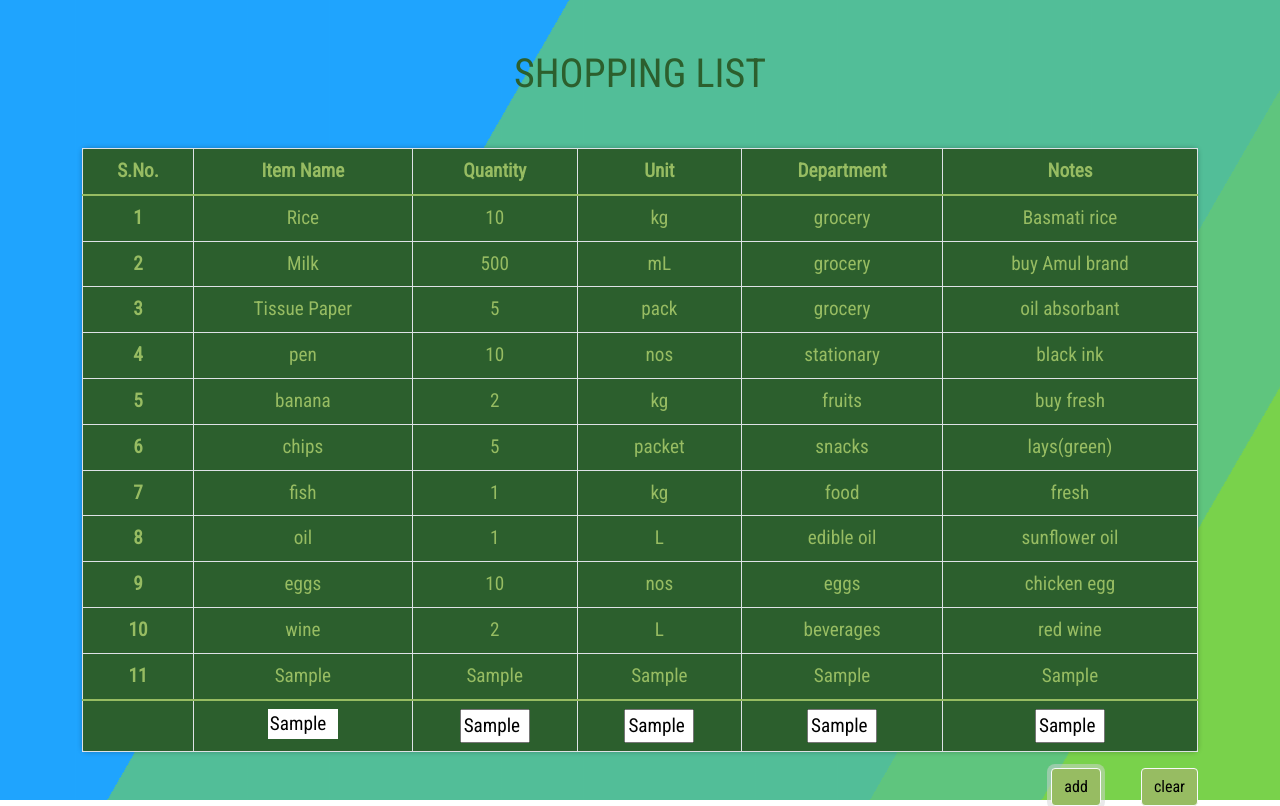
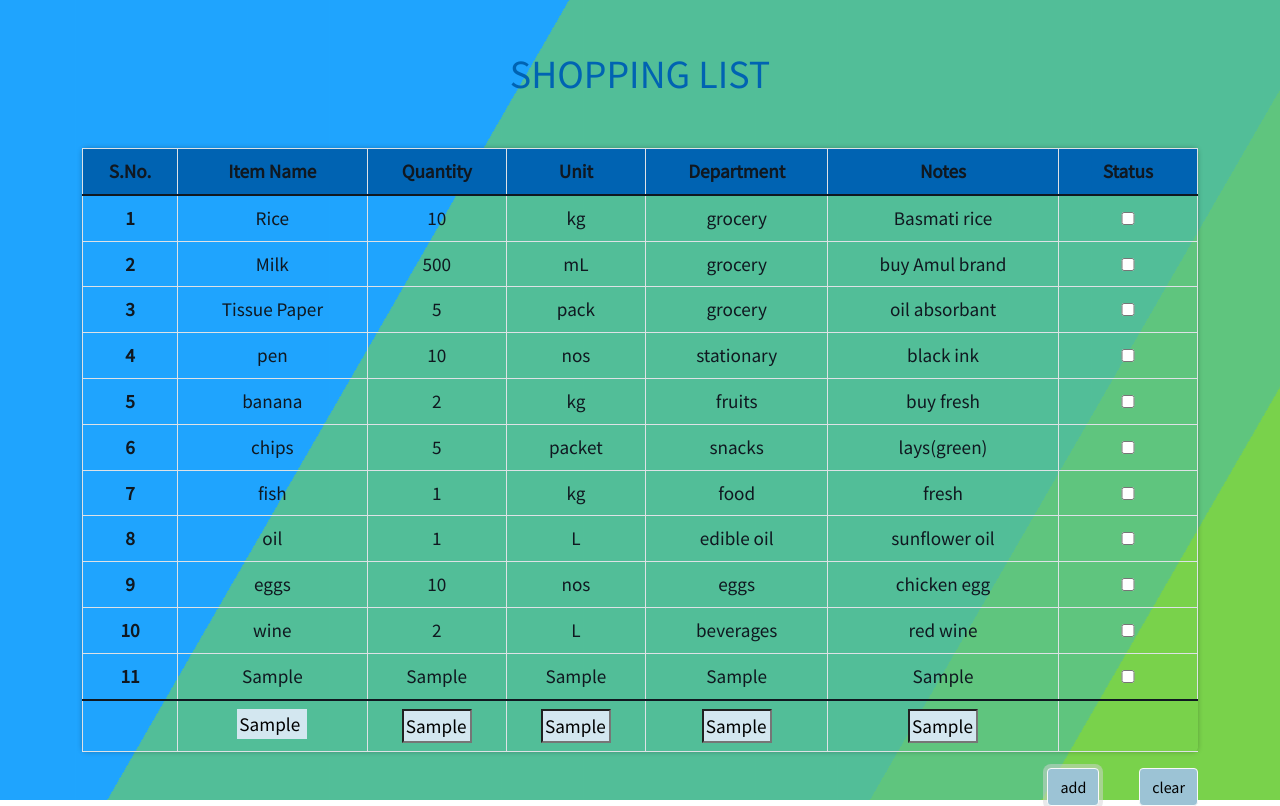
Before and after one commit to ashishbinu13/shopping-list, a plain HTML site: page index.html in a window 1280 px wide. Both pictures are taken after typing "Sample", "Sample", "Sample", "Sample", "Sample" into the empty fields and a click on the button "add". Drawn offline with nearby package versions, Linux system fonts and the light colour scheme.

Commit message:
final commit

```diff
--- a/index.html
+++ b/index.html
@@ -47,6 +47,7 @@
             <th scope="col">Unit</th>
             <th scope="col">Department</th>
             <th scope="col">Notes</th>
+            <th>Status</th>
           </tr>
         </thead>
         <tbody id="tBody"></tbody>
--- a/script.js
+++ b/script.js
@@ -10,11 +10,12 @@ function ajax() {
       for (var i = 0; i < list.length; i++) {
         var row = `<tr>
         <th scope="row">${list[i].sNo}</th>
-        <td>${list[i].iName}</td>
+        <td class="item">${list[i].iName}</td>
         <td>${list[i].qty}</td>
         <td>${list[i].unit}</td>
         <td>${list[i].dept}</td>
         <td>${list[i].note}</td>
+        <td><input class="check" type="checkbox"></td>
         </tr>`;
 
         body.innerHTML += row;
@@ -26,11 +27,12 @@ function ajax() {
         var data = JSON.parse(localStorage.getItem(sno));
         var row = `<tr>
         <th scope="row">${index}</th>
-        <td>${data.iName}</td>
+        <td class="item">${data.iName}</td>
         <td>${data.qty}</td>
         <td>${data.unit}</td>
         <td>${data.dept}</td>
         <td>${data.note}</td>
+        <td><input class="check" type="checkbox"></td>
         </tr>`;
         body.innerHTML += row;
         index++;
@@ -38,7 +40,6 @@ function ajax() {
     }
   };
 
-  console.log(list);
   xhttp.open("GET", "./list.json", true);
   xhttp.send();
 }
@@ -54,18 +55,18 @@ add.addEventListener("click", () => {
   var index = length + 1;
 
   var data = {
-    iName: input[0].value,
-    qty: input[1].value,
-    unit: input[2].value,
-    dept: input[3].value,
-    note: input[4].value,
+    iName: input[length].value,
+    qty: input[length + 1].value,
+    unit: input[length + 2].value,
+    dept: input[length + 3].value,
+    note: input[length + 4].value,
   };
 
   if (data.iName == null || data.iName == "") {
-    input[0].style.border = "solid #5f4b8bff ";
+    input[length].style.border = "solid red ";
     return;
   } else {
-    input[0].style.border = "none";
+    input[length].style.border = "none";
   }
 
   localStorage.setItem(index, JSON.stringify(data));
@@ -74,11 +75,12 @@ add.addEventListener("click", () => {
 
   var row = `<tr>
         <th scope="row">${index}</th>
-        <td>${data.iName}</td>
+        <td class="item">${data.iName}</td>
         <td>${data.qty}</td>
         <td>${data.unit}</td>
         <td>${data.dept}</td>
         <td>${data.note}</td>
+        <td><input class="check" type="checkbox"></td>
         </tr>`;
   body.innerHTML += row;
 
@@ -91,8 +93,32 @@ var clear = document.getElementById("del");
 
 clear.addEventListener("click", () => {
   localStorage.clear();
+  location.reload();
 });
 
 // ---------------------------------
 
+function strike() {
+  let length = 10 + localStorage.length;
+  var item = Array.from(document.querySelectorAll(".item"));
+  var check = Array.from(document.querySelectorAll(".check"));
+  for (var i = 0; i < length; i++) {
+    if (check[i].checked) {
+      item[i].innerHTML = `<s>${item[i].textContent}</s>`;
+    } else {
+      item[i].innerHTML = `${item[i].textContent}`;
+    }
+  }
+}
+// ---------------------------------
+
 window.addEventListener("load", ajax);
+
+// window.addEventListener("load", (e) => {
+//   [...document.querySelectorAll(".check")].forEach((element) => {
+//     console.log(element);
+//     element.addEventListener("click", strike);
+//   });
+// });
+
+document.querySelector("table").addEventListener("click", strike);
--- a/styles.css
+++ b/styles.css
@@ -7,7 +7,7 @@ html {
 
 body {
   margin: 0;
-  font-family: "Roboto Condensed", sans-serif !important;
+  font-family: "Source Sans Pro", sans-serif !important;
   font-size: larger !important;
   /* background-color: #5f4b8bff !important; */
   text-align: center !important;
@@ -15,6 +15,10 @@ body {
 
 input {
   width: 70px;
+  background-color: rgb(211, 231, 240);
+}
+thead {
+  background-color: #0063b2ff;
 }
 
 .foo {
@@ -24,19 +28,19 @@ input {
 }
 
 #add {
-  background-color: #97bc62ff;
+  background-color: #9cc3d5ff;
   position: relative;
   margin-right: 40px;
 }
 
 #del {
-  background-color: #97bc62ff;
+  background-color: #9cc3d5ff;
   position: relative;
 }
 
 #add:hover,
 #del:hover {
-  background-color: #2c5f2d;
+  background-color: #0063b2ff;
   color: #97bc62ff;
 }
 
@@ -46,8 +50,7 @@ input {
 }
 
 #table {
-  background-color: #2c5f2d;
-  color: #97bc62ff !important;
+  color: #101820ff !important;
   border-radius: 0.25em;
   box-shadow: 0 0 0.25em rgba(0, 0, 0, 0.25);
   box-sizing: border-box;
@@ -60,7 +63,7 @@ input {
 }
 
 h1 {
-  color: #2c5f2d;
+  color: #0063b2ff;
 }
 
 .container {
```
